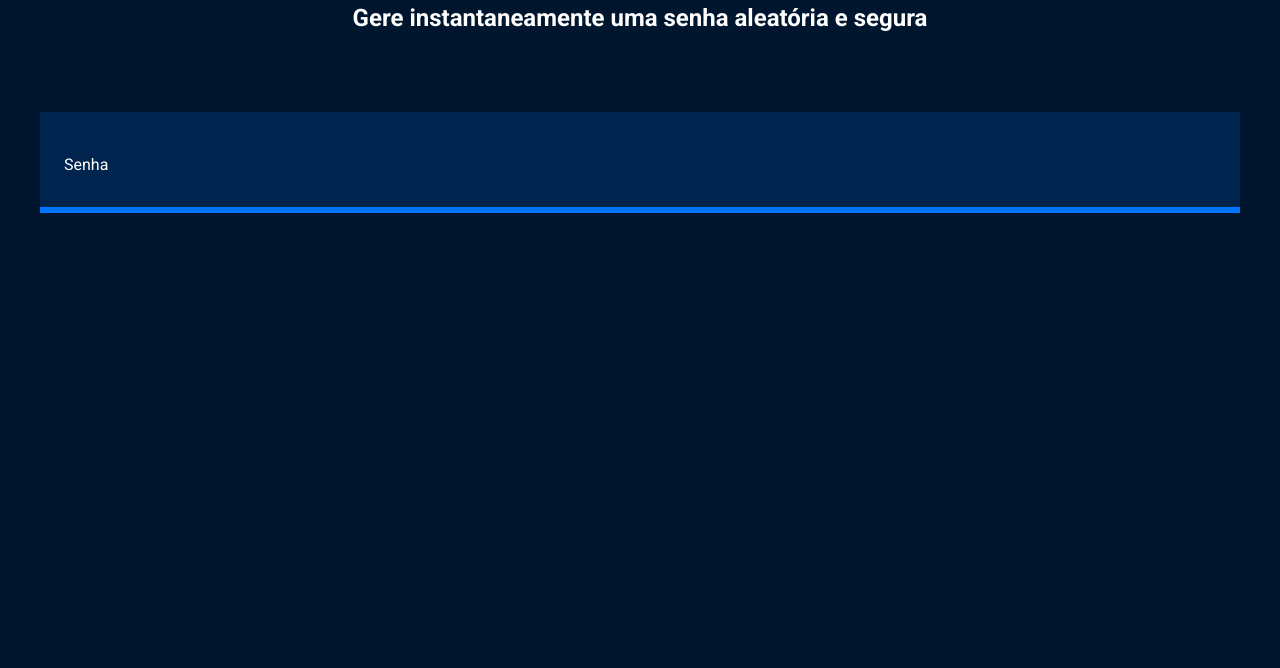
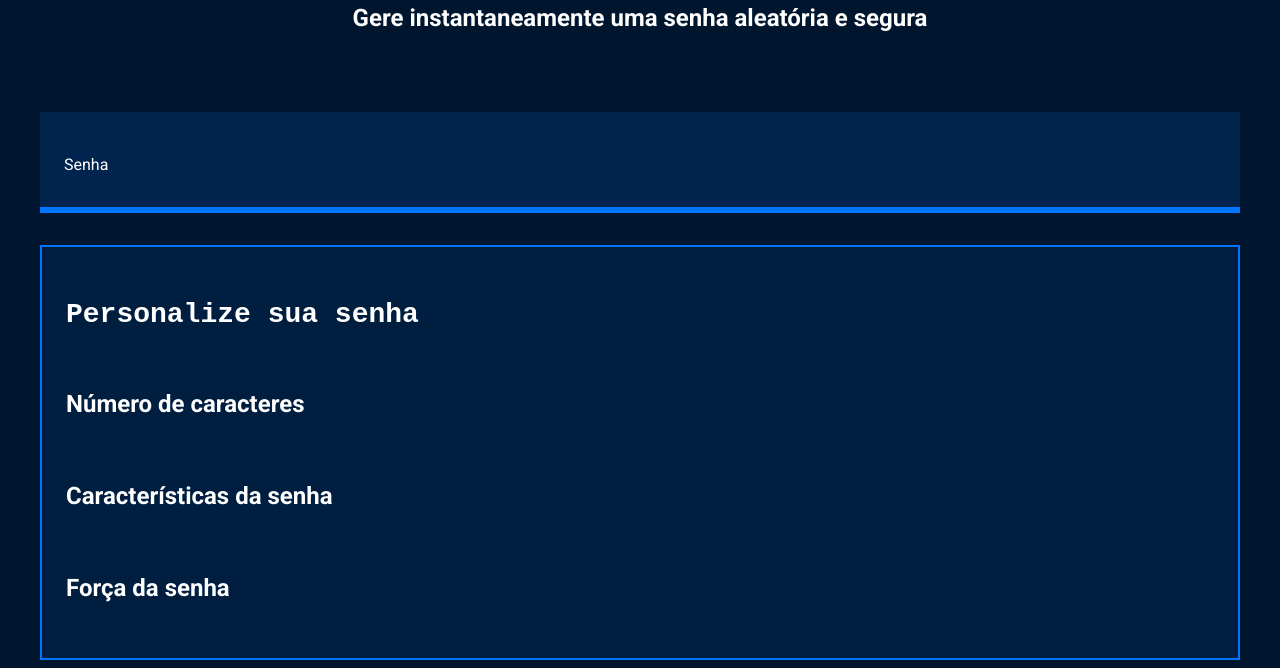
Before and after one commit to allanadasilvapego/seguranca_digital_3b_01, a plain HTML site: page index.html in a window 1280 px wide. Shown: the part 185-853 px from the top of the page. Before the commit the page ends 800 px from the top, so only its background shows below. Drawn offline with Linux system fonts and the light colour scheme.

Commit message:
Update index.html

```diff
--- a/index.html
+++ b/index.html
@@ -19,6 +19,20 @@
         <label for="senha">Senha</label>
         <input name="senha" type="text" id="campo-senha">
     </div>
+    <div class="parametro">
+        <h3 class="parametro-titulo">Personalize sua senha</h3>
+        <div class="parametro-coluna__senha">
+            <div class="parametro-senha">
+                <h4 class="parametro-senha__titulo">Número de caracteres</h4>
+            </div>
+            <div class="parametro-senha">
+                <h4 class="parametro-senha__titulo">Características da senha</h4>
+            </div>
+            <div class="parametro-senha">
+                <h4 class="parametro-senha__titulo">Força da senha</h4>
+            </div>
+        </div>
+    </div>
     </section>
 </body>
 
```
